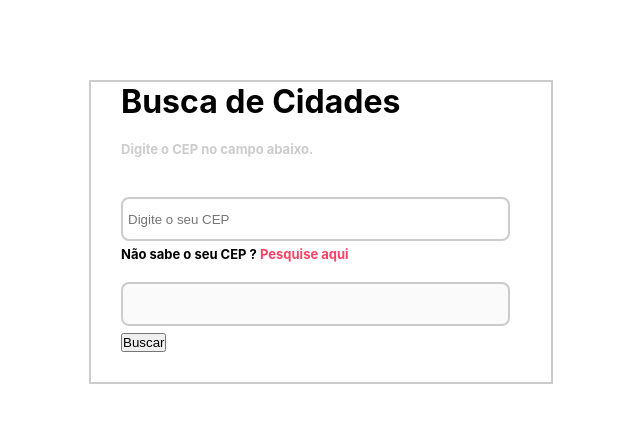
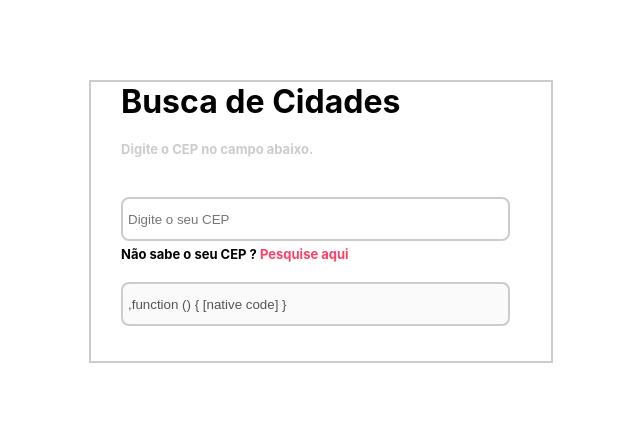
Before and after one commit to RenanBonani/ConsumindoApiRest, a React (Create React App) app in the folder buscacep/: page / in a window 1280 px wide. Shown: the top 422 px of the page, without its empty margins (319-959 px from the left). Built offline with nearby package versions, Linux system fonts and the light colour scheme.

Commit message:
Update App.js

```diff
--- a/buscacep/src/App.js
+++ b/buscacep/src/App.js
@@ -7,10 +7,14 @@ export default () => {
   const handleInput = (e) =>{
     setCep( e.target.value );
   };
+  let cidade = useState('');
   const getCEP = async () =>{
     let result = await fetch(`https://brasilapi.com.br/api/cep/v1/{${cep}}`);
     let json = await result.json
+    cidade =json.city;
+    console.log("Resultado: ",cidade);
   }
+
 
   return (
     <div className="conteiner">
@@ -18,11 +22,10 @@ export default () => {
         <h1>Busca de Cidades</h1>
         <h3 className="sub-titulo">Digite o CEP no campo abaixo.</h3>
         <form>
-            <input type="text" value={cep} name="cep" onChange={handleInput} onBlur={getCEP} placeholder="Digite o seu CEP" />
+            <input type="text" value={cep} onChange={handleInput} onBlur={getCEP} placeholder="Digite o seu CEP"/>
             <h3>Não sabe o seu CEP ? <a href="https://buscacepinter.correios.com.br/app/endereco/index.php" target="_blank">Pesquise aqui</a></h3>
-            <input type="text"  disabled />
+            <input type="text" value={cidade} disabled />
         </form>
-        <button onClick={getCEP}>Buscar</button>
       </div>
     </div>
   );
```
